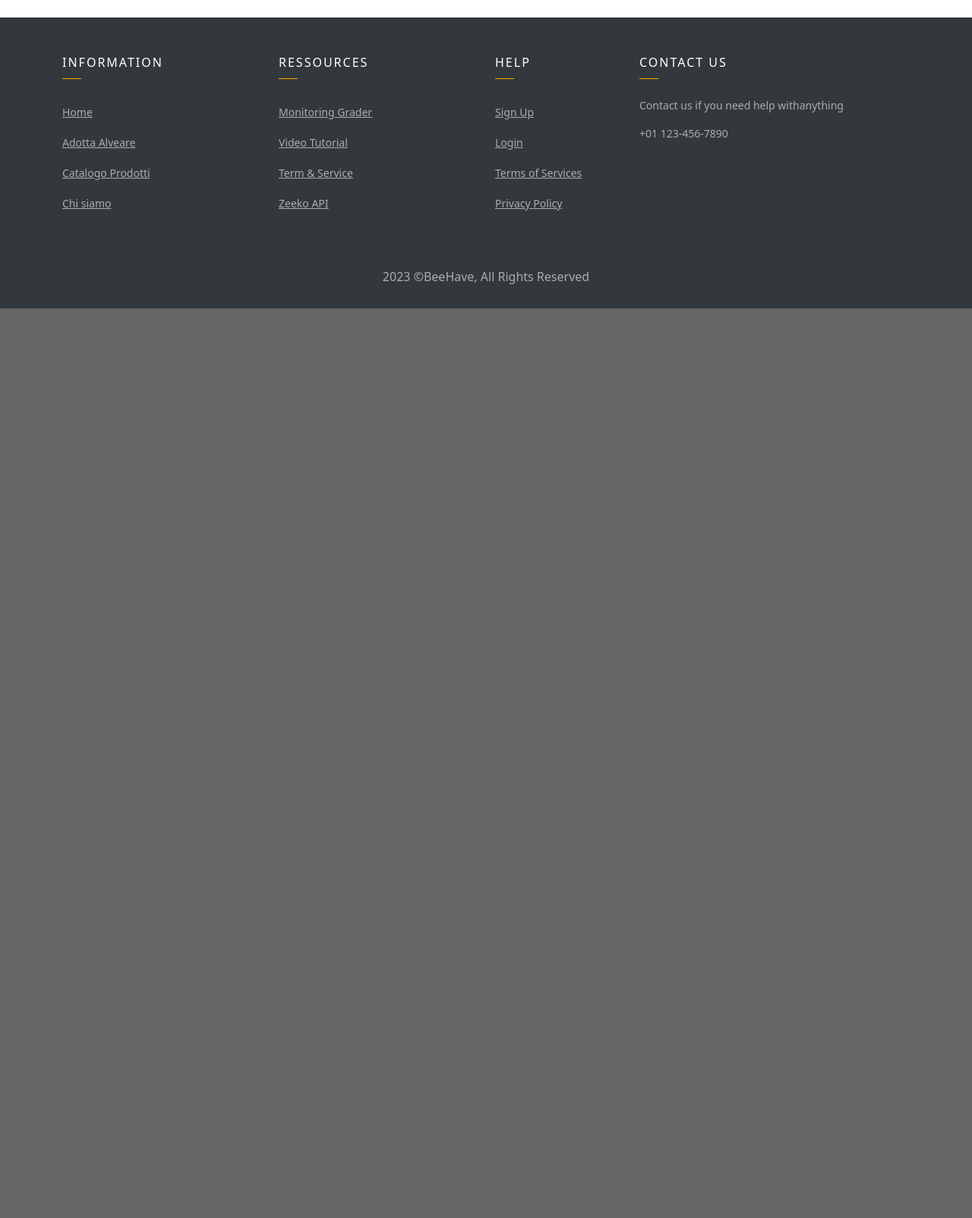
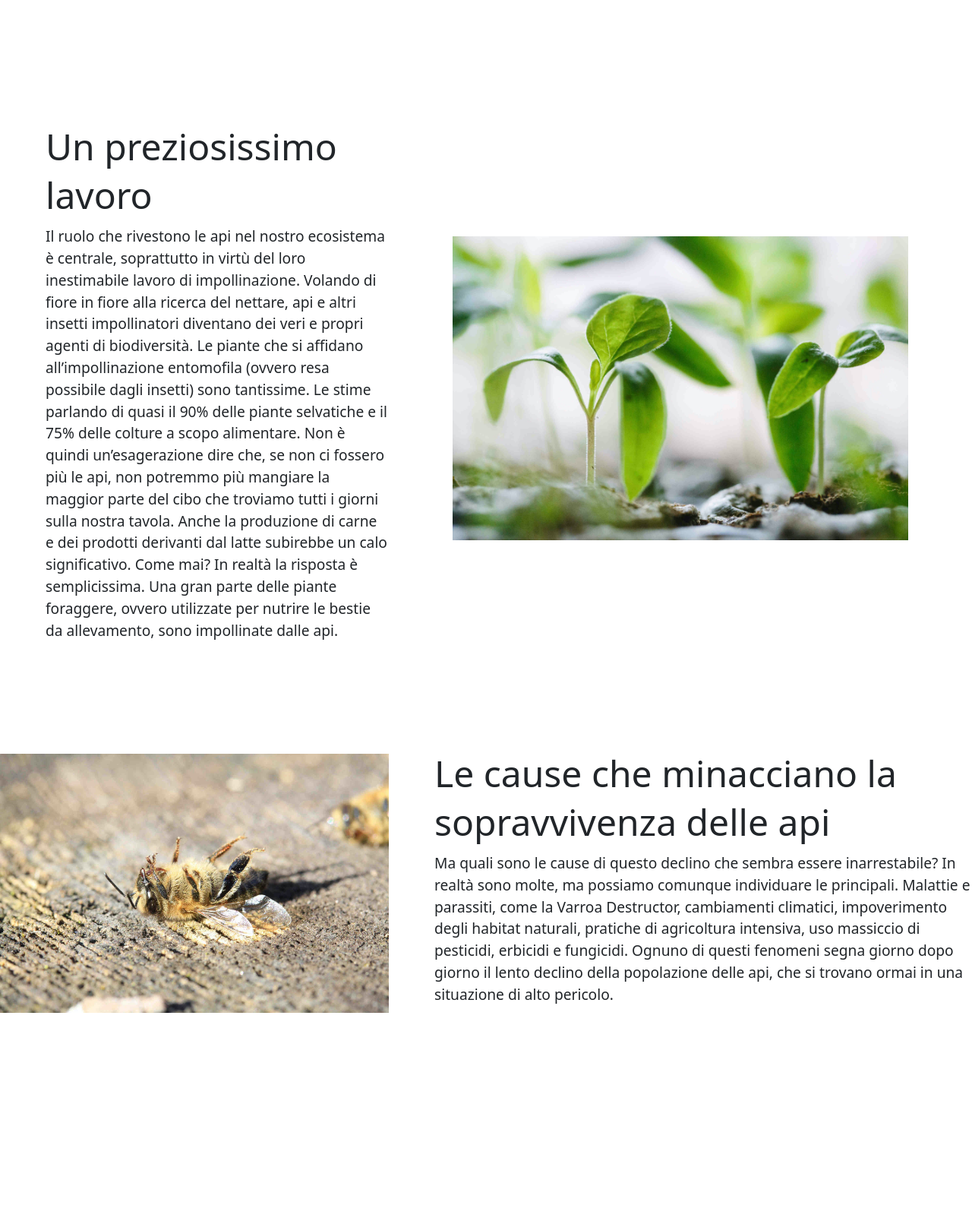
Before and after one commit to gianwario/BeeHave, a Flask app: page / in a window 1280 px wide. Shown: the part 2089-3692 px from the top of the page at 76% size. Before the commit the page ends 2495 px from the top, so only its background shows below. Run offline with Flask 2, Linux system fonts and the light colour scheme; parts of the project's set-up code (start-up, migrations or seed data) failed here and were passed over.

Commit message:
HomePage fix

```diff
--- a/Website/flaskr/static/css/home.css
+++ b/Website/flaskr/static/css/home.css
@@ -6,7 +6,7 @@
   grid-template-columns: 2fr 3fr;
   grid-auto-rows: 400px;
   justify-content: center;
-  border-bottom: 2px solid #ddd;
+
 }
 
 .hero-image {
@@ -29,15 +29,6 @@
   font-size: 1.2rem;
 }
 
-.info button {
-  width: 140px;
-  height: 32px;
-  color: #333;
-  font-weight: bolder;
-  background-color: #fb8c00;
-  border: none;
-  border-radius: 20px;
-}
 
 /* --- dishes grid with five dishes --- */
 
--- a/Website/flaskr/templates/home.html
+++ b/Website/flaskr/templates/home.html
@@ -26,12 +26,10 @@
         <div class="container">
 
             <section class="showcase">
-                <h1>Curvy Road in Snow Covered Forest</h1>
-                <p>Lorem ipsum dolor sit amet consectetur adipisicing elit. Rerum obcaecati, fuga amet esse quisquam dicta suscipit quasi officia dolorum voluptas. Iste ab beatae quas modi!</p>
-                <p>
-                    Lorem, ipsum dolor sit amet consectetur adipisicing elit. Eveniet vitae perspiciatis blanditiis perferendis tenetur aut tempora eaque, officiis hic nostrum?
-                </p>
-                <button>See More</button>
+                <h1>Come Proteggere le Api?</h1>
+                <p>Le api sono in pericolo estinzione? C'è un modo per proteggere le api concretamente? Le api sono gli unici impollinatori?</p>
+                <p>Queste ed altre domande sono state affrontate dai nostri esperti. Le api sono effettivamente l'anello fondamentale della nostra catena alimentare.</p>
+                <button>Leggi l'articolo</button>
             </section>
         </div>
 
@@ -91,8 +89,30 @@
 
     </div>
   </section>
-<br>
+<br><br><br><br><br><br><br><br><br><br><br><br><br>
+<section class="hero">
+    <div class="info">
+      <h1>Un preziosissimo lavoro</h1>
+      <p>Il ruolo che rivestono le api nel nostro ecosistema è centrale, soprattutto in virtù del loro inestimabile lavoro di impollinazione. Volando di fiore in fiore alla ricerca del nettare, api e altri insetti impollinatori diventano dei veri e propri agenti di biodiversità. Le piante che si affidano all’impollinazione entomofila (ovvero resa possibile dagli insetti) sono tantissime. Le stime parlando di quasi il 90% delle piante selvatiche e il 75% delle colture a scopo alimentare. Non è quindi un’esagerazione dire che, se non ci fossero più le api, non potremmo più mangiare la maggior parte del cibo che troviamo tutti i giorni sulla nostra tavola. Anche la produzione di carne e dei prodotti derivanti dal latte subirebbe un calo significativo. Come mai? In realtà la risposta è semplicissima. Una gran parte delle piante foraggere, ovvero utilizzate per nutrire le bestie da allevamento, sono impollinate dalle api.</p>
+
+    </div>
+    <img class="hero-image" src="../static/images/img3.jpeg" alt="Dish with spaghetti and vegetable" />
+  </section>
+<br><br><br><br><br><br><br><br>
+
+
+<section class="hero">
+
+    <img class="hero-image" src="../static/images/img2.jpeg" alt="Dish with spaghetti and vegetable" />
+    <div class="info">
+      <h1>Le cause che minacciano la sopravvivenza delle api</h1>
+      <p> Ma quali sono le cause di questo declino che sembra essere inarrestabile? In realtà sono molte, ma possiamo comunque individuare le principali. Malattie e parassiti, come la Varroa Destructor, cambiamenti climatici, impoverimento degli habitat naturali, pratiche di agricoltura intensiva, uso massiccio di pesticidi, erbicidi e fungicidi. Ognuno di questi fenomeni segna giorno dopo giorno il lento declino della popolazione delle api, che si trovano ormai in una situazione di alto pericolo.</p>
+
+    </div>
+  </section>
+<br><br><br><br><br><br><br><br>
 {% endblock %}
+
 
 </body>
 </html>
```
Also changed, not shown: Website/flaskr/static/images/img2.jpeg (added), Website/flaskr/static/images/img3.jpeg (added).
